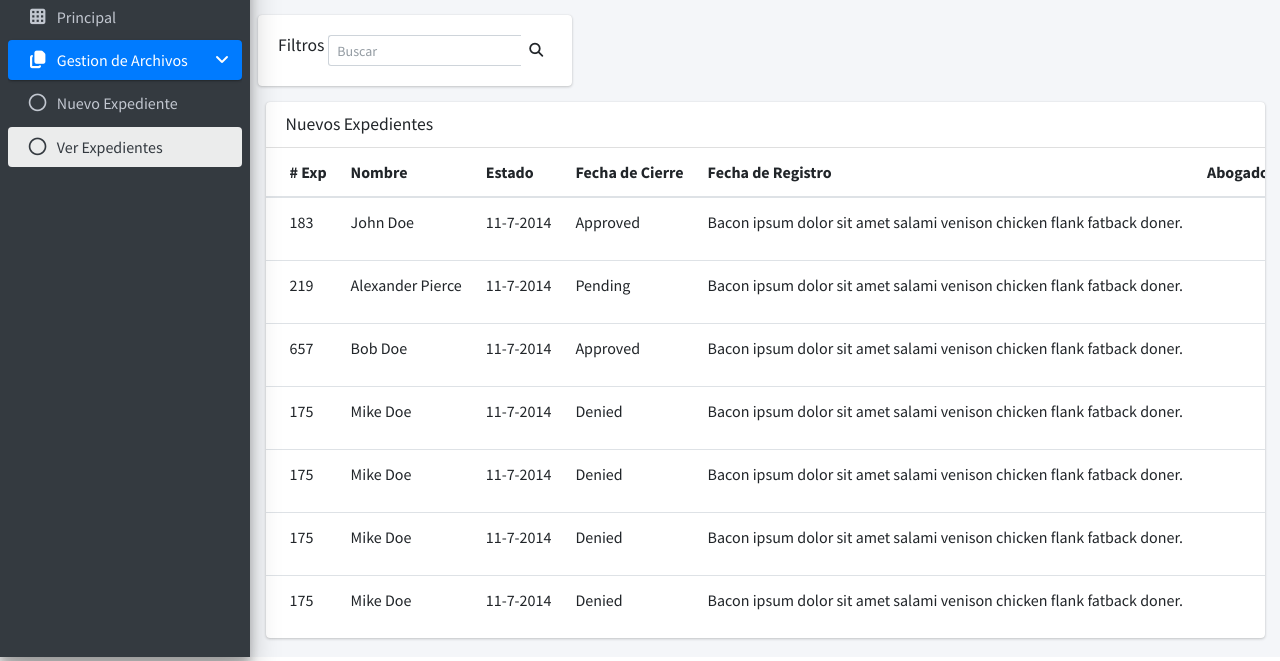
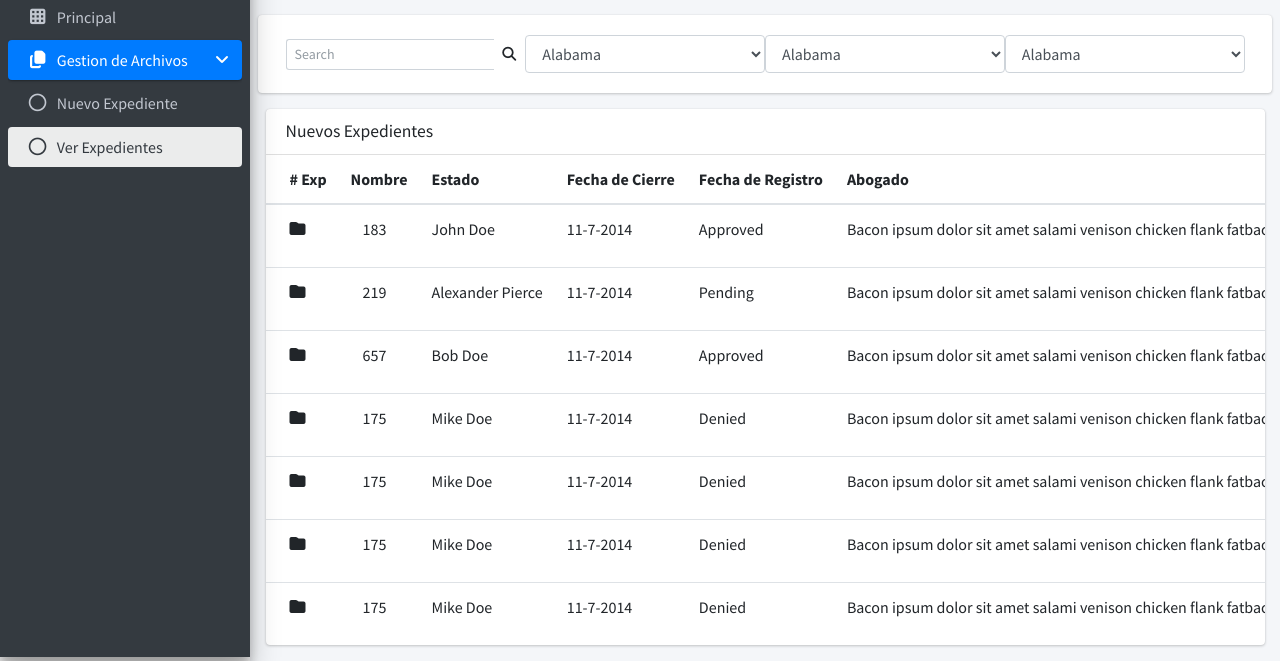
Before and after one commit to davidmr27/DIGAJ-System, a plain HTML site: page Modificaciones Diarias/DIGAJ-180820/VerExpedientes.html in a window 1280 px wide. Shown: the part 143-804 px from the top of the page. Drawn offline with nearby package versions, Linux system fonts and the light colour scheme; files that its build step writes are made by us from their sources; files whose address does not match are found by name.

Commit message:
Add files via upload
Agregamos Filtros de la vista de ver los casos

```diff
--- a/Modificaciones Diarias/DIGAJ-180820/VerExpedientes.html
+++ b/Modificaciones Diarias/DIGAJ-180820/VerExpedientes.html
@@ -16,6 +16,7 @@
   <link rel="stylesheet" href="plugins/overlayScrollbars/css/OverlayScrollbars.min.css">
   <!-- Google Font: Source Sans Pro -->
   <link href="https://fonts.googleapis.com/css?family=Source+Sans+Pro:300,400,400i,700" rel="stylesheet">
+  <link rel="stylesheet" href="css/ajustes.css">
 </head>
 <body class="hold-transition sidebar-mini layout-fixed">
 <div class="wrapper">
@@ -119,13 +120,12 @@
     <div class="container-fluid">
       <!-- Small boxes (Stat box) -->
       <div class="row">
-        <div class="card">
+        <div class="card col-12">
           <div class="card-body">
             <!-- SEARCH FORM -->
-            <h5 class="card-title">Filtros</h5>
-              <form class="form-inline">
-                <div class="input-group input-group-sm ml-1">
-                  <input class="form-control form-control-navbar" type="search" placeholder="Buscar" aria-label="Search">
+              <form class="form d-flex align-items-center">
+                <div class="input-group input-group-sm">
+                  <input class="form-control form-control-navbar" type="search" placeholder="Search" aria-label="Search">
                   <div class="input-group-append">
                     <button class="btn btn-navbar" type="submit">
                       <i class="fas fa-search"></i>
@@ -133,7 +133,37 @@
                   </div>
                 </div>
                 <div class="input-group">
-
+                    <select class="form-control select2" style="width: 100%;">
+                      <option selected="selected">Alabama</option>
+                      <option>Alaska</option>
+                      <option>California</option>
+                      <option>Delaware</option>
+                      <option>Tennessee</option>
+                      <option>Texas</option>
+                      <option>Washington</option>
+                    </select>
+                </div>
+                <div class="input-group">
+                  <select class="form-control select2" style="width: 100%;">
+                    <option selected="selected">Alabama</option>
+                    <option>Alaska</option>
+                    <option>California</option>
+                    <option>Delaware</option>
+                    <option>Tennessee</option>
+                    <option>Texas</option>
+                    <option>Washington</option>
+                  </select>
+                </div>
+                <div class="input-group">
+                  <select class="form-control select2" style="width: 100%;">
+                    <option selected="selected">Alabama</option>
+                    <option>Alaska</option>
+                    <option>California</option>
+                    <option>Delaware</option>
+                    <option>Tennessee</option>
+                    <option>Texas</option>
+                    <option>Washington</option>
+                  </select>
                 </div>
               </form>
           </div>
@@ -161,6 +191,7 @@
                 </thead>
                 <tbody>
                   <tr>
+                    <th><i class="fas fa-folder"></i></th>
                     <td>183</td>
                     <td>John Doe</td>
                     <td>11-7-2014</td>
@@ -174,6 +205,7 @@
                     </td>
                   </tr>
                   <tr>
+                    <th><i class="fas fa-folder"></i></th>
                     <td>219</td>
                     <td>Alexander Pierce</td>
                     <td>11-7-2014</td>
@@ -187,6 +219,7 @@
                     </td>
                   </tr>
                   <tr>
+                    <th><i class="fas fa-folder"></i></th>
                     <td>657</td>
                     <td>Bob Doe</td>
                     <td>11-7-2014</td>
@@ -200,6 +233,7 @@
                     </td>
                   </tr>
                   <tr>
+                    <th><i class="fas fa-folder"></i></th>
                     <td>175</td>
                     <td>Mike Doe</td>
                     <td>11-7-2014</td>
@@ -213,6 +247,7 @@
                     </td>
                   </tr>
                   <tr>
+                    <th><i class="fas fa-folder"></i></th>
                     <td>175</td>
                     <td>Mike Doe</td>
                     <td>11-7-2014</td>
@@ -226,6 +261,7 @@
                     </td>
                   </tr>
                   <tr>
+                    <th><i class="fas fa-folder"></i></th>
                     <td>175</td>
                     <td>Mike Doe</td>
                     <td>11-7-2014</td>
@@ -239,6 +275,7 @@
                     </td>
                   </tr>
                   <tr>
+                    <th><i class="fas fa-folder"></i></th>
                     <td>175</td>
                     <td>Mike Doe</td>
                     <td>11-7-2014</td>
```
